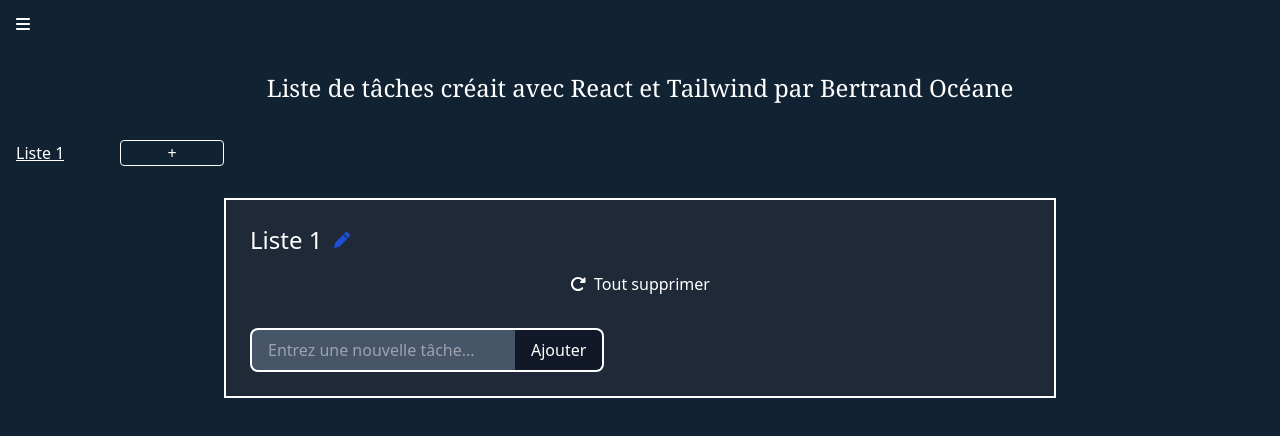
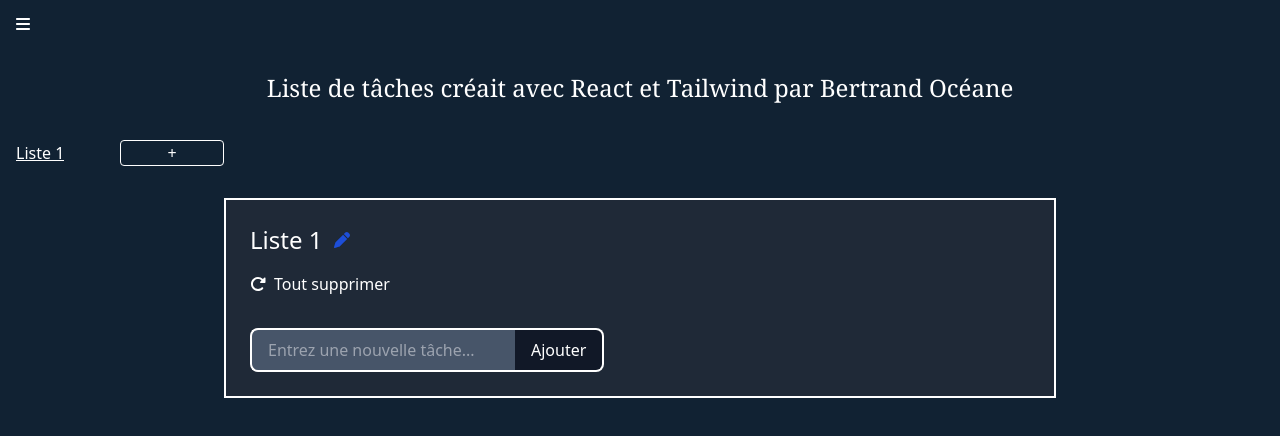
Before and after one commit to ocebert31/Projet_Personnel_P2_TO_DO_LIST_React, a React (Create React App) app: page / in a window 1280 px wide. Shown: the top 436 px of the page. Built offline with nearby package versions, Linux system fonts and the light colour scheme.

Commit message:
clean code

```diff
--- a/src/App.js
+++ b/src/App.js
@@ -1,5 +1,5 @@
 import React, { useState } from 'react';
-import Sidebar from './components/navBar';
+import Sidebar from './components/NavBar/NavBar';
 
 function App() {
   const [darkMode, setDarkMode] = useState(true);
--- a/src/components/Add/Add.js
+++ b/src/components/Add/Add.js
@@ -24,7 +24,7 @@ function Add({ addTask, darkMode }) {
 
     const handleKeyPress = (event) => {
         if (event.key === 'Enter') {
-          handleChange()
+          handleChange();
         }
     };
 
--- a/src/components/ElementOfTabs/EditSaveButtonOfTab.js
+++ b/src/components/ElementOfTabs/EditSaveButtonOfTab.js
@@ -15,7 +15,7 @@ function EditSaveButton({ tab, startEditing, saveChange, cancelEditing, isEditin
     };
 
     const onClickCancel = () => {
-        cancelEditing()
+        cancelEditing();
     }
 
     return (
--- a/src/components/ElementOfTabs/EditTab.js
+++ b/src/components/ElementOfTabs/EditTab.js
@@ -16,15 +16,15 @@ function EditTab({ tab, updateTabs, darkMode }) {
   const saveChange = () => {
     const updatedTab = { ...tab, name: editedContent };
     updateTabs(updatedTab);
-    setIsEditing(false)
+    setIsEditing(false);
   };
 
   const startEditing = () => {
-    setIsEditing(true)
+    setIsEditing(true);
   }
 
   const cancelEditing = () => {
-    setIsEditing(false)
+    setIsEditing(false);
   }
 
   return (
--- a/src/components/ElementOfTask/EditSaveButton.js
+++ b/src/components/ElementOfTask/EditSaveButton.js
@@ -15,7 +15,7 @@ function EditSaveButton({ task, startEditing, saveChange, cancelEditing }) {
     };
 
     const onClickCancel = () => {
-        cancelEditing()
+        cancelEditing();
     }
 
     return (
--- a/src/components/List/List.js
+++ b/src/components/List/List.js
@@ -50,7 +50,7 @@ function List({ tab, updateTabs, darkMode}) {
     };
 
     const checkedCount = () => {
-        return tasks.filter(task => task.isChecked).length
+        return tasks.filter(task => task.isChecked).length;
     }
 
     const updateTabTasks = (updatedTasks) => {
@@ -83,7 +83,7 @@ function List({ tab, updateTabs, darkMode}) {
                 <div className="w-full md:w-4/6">
                     <div className={`w-full p-6 overflow-y-scroll max-h-[900px] border-2 ${darkMode ? 'bg-gray-800 border-white' : 'bg-neutral-400 border-black'} ${checkedCount() > 4 ? 'glowing-effect' : ''}`}>
                     <EditTab tab={tab} updateTabs={updateTabs} darkMode={darkMode}></EditTab>
-                        <div className='flex justify-center py-4'>
+                        <div className='flex py-4'>
                             <Clear clearAllTasks={clearAllTasks} darkMode={darkMode}/>
                         </div>
                         <ul>
@@ -93,7 +93,7 @@ function List({ tab, updateTabs, darkMode}) {
                                 </li>
                             ))}
                         </ul>
-                        <p className={`text-center ${darkMode ? 'text-white' : 'text-black'} ${checkedCount() === 0 ? 'hidden' : ''}`}>{t('SentenceOfNumberChecked', { count: checkedCount() })}</p>
+                        <p className={` ${darkMode ? 'text-white' : 'text-black'} ${checkedCount() === 0 ? 'hidden' : ''}`}>{t('SentenceOfNumberChecked', { count: checkedCount() })}</p>
                         <Add addTask={addTask} darkMode={darkMode}/>
                     </div>
                 </div>
--- a/src/components/ListTabs/ListTabs.js
+++ b/src/components/ListTabs/ListTabs.js
@@ -77,7 +77,7 @@ function ListTabs({ darkMode }) {
 
     return (
         <div className={`h-screen ${darkMode ? ' dark' : 'bg-neutral-300'}`}>
-        <h1 className={`text-center style font-serif text-2xl py-5 px-2 font-medium max-[500px]:text-lg ${darkMode ? ' text-white' : 'text-black'}`}>{t('Title')}</h1>
+            <h1 className={`text-center style font-serif text-2xl py-5 px-2 font-medium max-[500px]:text-lg ${darkMode ? ' text-white' : 'text-black'}`}>{t('Title')}</h1>
             <div className="box justify-center p-4 overflow-y-scroll max-h-[150px] ">
                 {tabs.map((tab, index) => (
                     <div key={index} className="flex items-center">
--- a/src/components/navBar.js
+++ b/src/components/NavBar/NavBar.js
@@ -1,9 +1,9 @@
 import React, { useState } from 'react';
 import { FontAwesomeIcon } from '@fortawesome/react-fontawesome';
 import { faBars, faTimes } from '@fortawesome/free-solid-svg-icons';
-import ChangeLanguage from './changeLanguage/changeLanguage';
-import DarkMode from './DarkMode/DarkMode';
-import ListTabs from './ListTabs/ListTabs';
+import ChangeLanguage from '../changeLanguage/changeLanguage';
+import DarkMode from '../DarkMode/DarkMode';
+import ListTabs from '../ListTabs/ListTabs';
 
 function Sidebar({ darkMode, toggleDarkMode }) {
   const [isOpen, setIsOpen] = useState(false);
```
